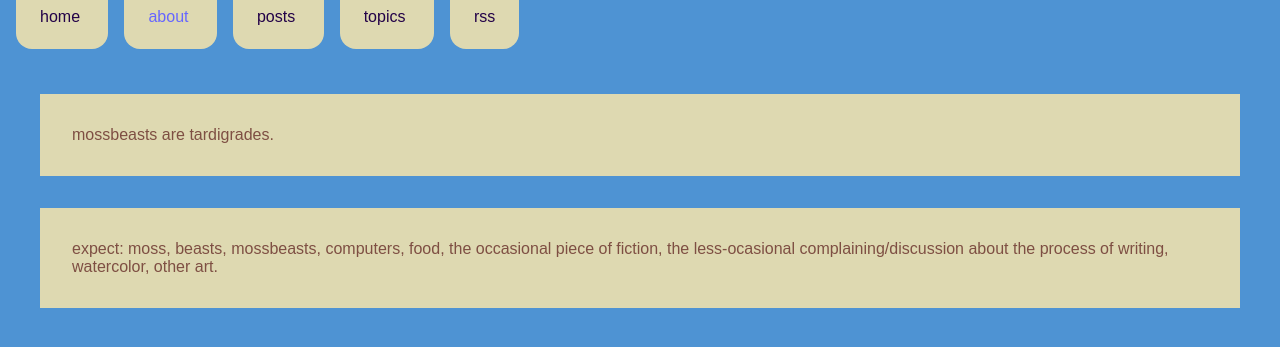
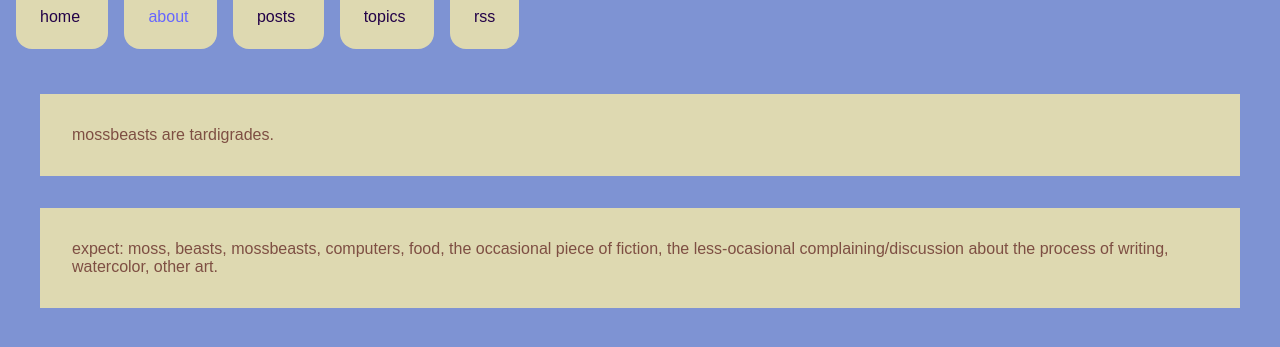
Before and after one commit to mossbeasts/mossbeasts.github.io, a Jekyll site: the page built from about.md, in a window 1280 px wide. Shown: the top 347 px of the page. Built offline with Jekyll 4.4.1, drawn with Linux system fonts in a browser that asks for light colours.

Commit message:
Revert "test"
This reverts commit 62ad9a4bbeb7f3fa9fff874acfad59766c603908.

```diff
--- a/assets/css/styles.css
+++ b/assets/css/styles.css
@@ -1,6 +1,6 @@
 /* this is basically everything on the page incl. headers, even though it says body */
 body {
-	background: #4e93d3;
+	background: #7e93d3;
 	color: #7e4f43;
 }
 /* anything in the navigation bar gets class nav */
```
